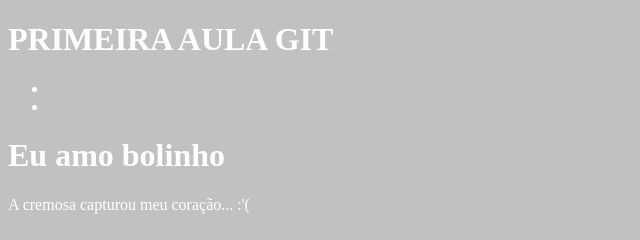
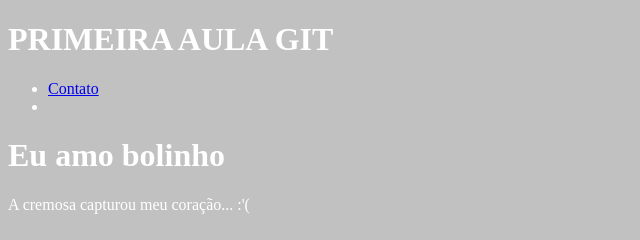
Before and after one commit to V2Gustavo/AulaGit, a plain HTML site: page Index.html in a window 1280 px wide. Shown: the full height of the page, 0-640 px from the left. Drawn offline with Linux system fonts and the light colour scheme.

Commit message:
Adicionar bolinho

```diff
--- a/Index.html
+++ b/Index.html
@@ -12,7 +12,7 @@
 
 	<nav>
 		<ul>
-			<li><a href="contato.html"></a></li>
+			<li><a href="contato.html">Contato</a></li>
 			<li><a href=""></a></li>
 		</ul>
 
```
